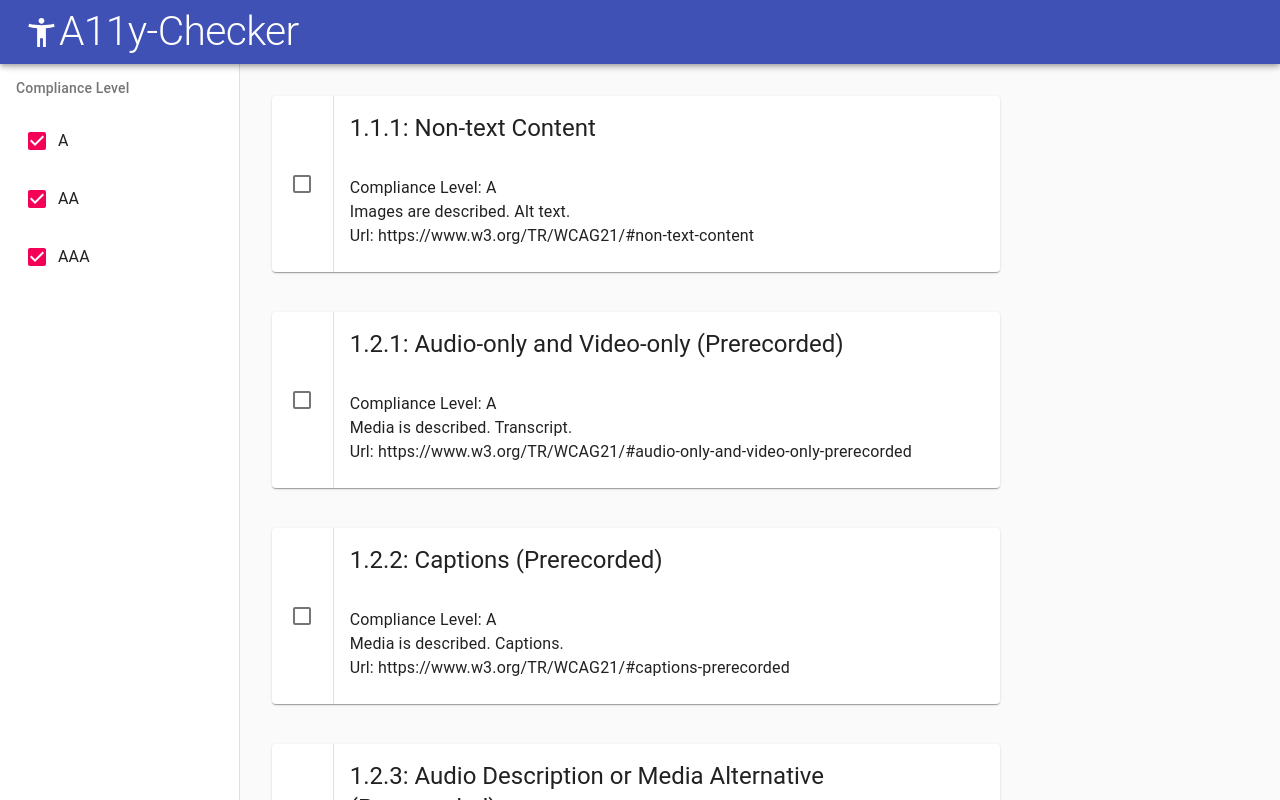
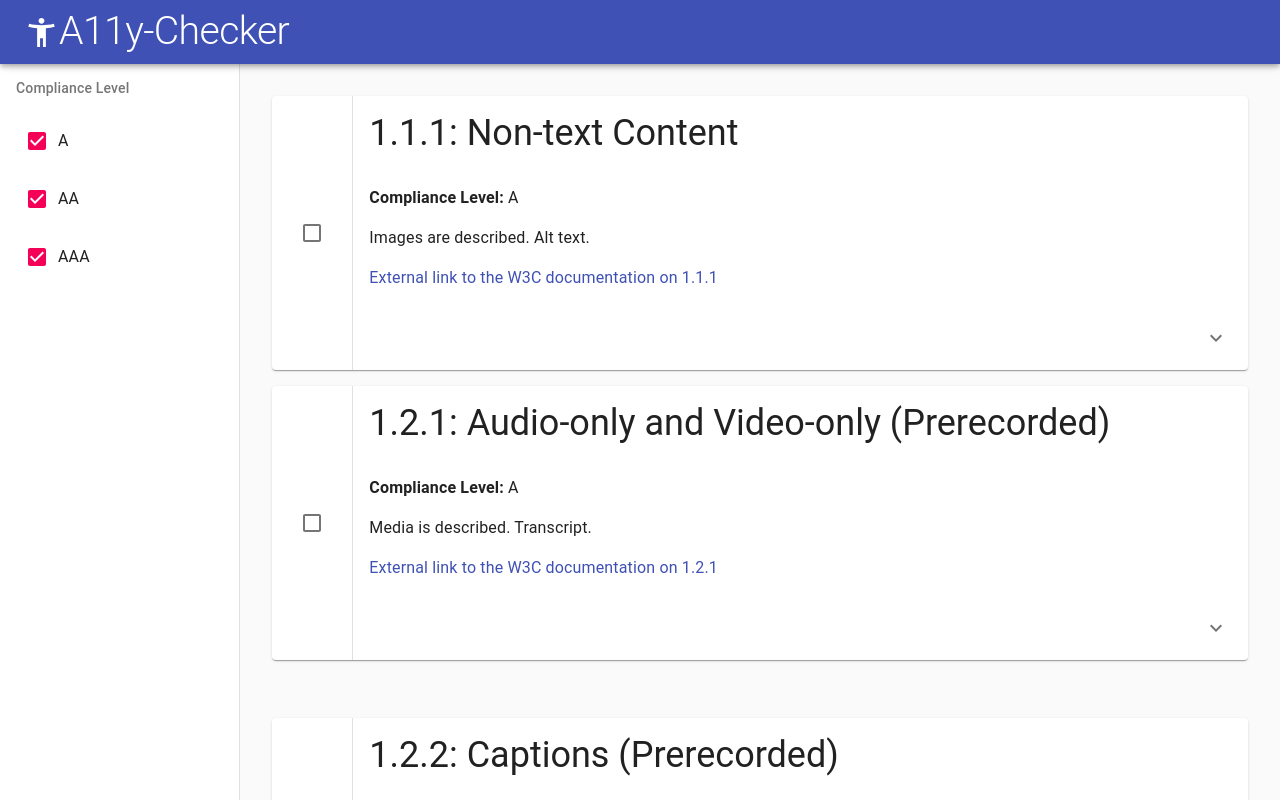
Before and after one commit to MartinSilverio/a11y-wcag-checker, a React (Create React App) app: page / in a window 1280 px wide. Shown: the top 800 px of the page. Built offline with nearby package versions, Linux system fonts and the light colour scheme.

Commit message:
Revised styling and added data to card

```diff
--- a/src/components/wcag-card/WcagCard.js
+++ b/src/components/wcag-card/WcagCard.js
@@ -1,4 +1,4 @@
-import React, { useCallback } from 'react';
+import React, { useCallback, useState, Fragment } from 'react';
 import { useDispatch } from 'react-redux';
 import WcagCheckbox from '../wcag-checkbox/WcagCheckbox';
 import {
@@ -7,25 +7,38 @@ import {
   CardHeader,
   CardContent,
   Typography,
-  Divider,
+  Link,
+  CardActions,
+  IconButton,
+  Collapse,
 } from '@material-ui/core';
+import ExpandMoreIcon from '@material-ui/icons/ExpandMore';
 
 import { toggleSuccessCriteria } from '../../redux/wcag/wcagActions';
+import useStyles from './WcagCardStyles';
 
 function WcagCard({ wcagGuideline }) {
+  const [expanded, setExpanded] = useState(false);
   const {
     ref_id,
     title,
     short_description,
+    description,
     url,
     checked,
     level,
+    special_cases,
+    notes,
   } = wcagGuideline;
   const dispatch = useDispatch();
   const handleToggleSuccessCriteria = useCallback(
     () => dispatch(toggleSuccessCriteria(ref_id)),
     [dispatch, ref_id]
   );
+  const handleToggleExpand = () => {
+    setExpanded(!expanded);
+  };
+  const classes = useStyles();
 
   return (
     <Grid item xs={12}>
@@ -37,19 +50,61 @@ function WcagCard({ wcagGuideline }) {
             xs={1}
             alignItems='center'
             justify='center'
+            className={classes.divider}
             onClick={handleToggleSuccessCriteria}
           >
             <WcagCheckbox checked={checked} />
           </Grid>
-          <Divider orientation='vertical' flexItem />
 
-          <Grid item xs={10}>
-            <CardHeader title={`${ref_id}: ${title}`} />
+          <Grid item xs={11}>
+            <CardHeader
+              disableTypography
+              title={
+                <Typography variant='h3'>
+                  {ref_id}: {title}
+                </Typography>
+              }
+            />
             <CardContent>
-              <Typography>Compliance Level: {level}</Typography>
-              <Typography>{short_description}</Typography>
-              <Typography>Url: {url}</Typography>
+              <Typography paragraph>
+                <strong>Compliance Level:</strong> {level}
+              </Typography>
+              <Typography paragraph>{short_description}</Typography>
+              <Link href={url} variant='body1'>
+                External link to the W3C documentation on {ref_id}
+              </Link>
             </CardContent>
+            <CardActions className={classes.buttonJustify}>
+              <IconButton
+                aria-label={`Show more about ${ref_id}`}
+                onClick={handleToggleExpand}
+                aria-expanded={expanded}
+              >
+                <ExpandMoreIcon />
+              </IconButton>
+            </CardActions>
+            <Collapse in={expanded} timeout='auto' unmountOnExit>
+              <CardContent>
+                <Typography>{description}</Typography>
+                <ul>
+                  {special_cases &&
+                    special_cases.map(({ title, description }) => (
+                      <li key={title}>
+                        <Typography paragraph>{description}</Typography>
+                      </li>
+                    ))}
+                </ul>
+
+                {notes && (
+                  <Fragment>
+                    <Typography variant='h4'>Notes</Typography>
+                    <Typography>{notes[0].content}</Typography>
+                  </Fragment>
+                )}
+
+                <Typography></Typography>
+              </CardContent>
+            </Collapse>
           </Grid>
         </Grid>
       </Card>
--- /dev/null
+++ b/src/components/wcag-card/WcagCardStyles.js
@@ -0,0 +1,15 @@
+import { makeStyles } from '@material-ui/core/styles';
+
+const useStyles = makeStyles((theme) => ({
+  buttonJustify: {
+    justifyContent: 'flex-end',
+  },
+  divider: {
+    borderRight: '1px solid rgba(0, 0, 0, 0.12)',
+  },
+  list: {
+    listStyleType: 'circle',
+  },
+}));
+
+export default useStyles;
--- a/src/globalTheme.js
+++ b/src/globalTheme.js
@@ -3,7 +3,16 @@ import { createMuiTheme } from '@material-ui/core';
 const globalTheme = createMuiTheme({
   typography: {
     h1: {
-      fontSize: '2.55rem',
+      fontSize: '2.45rem',
+    },
+    h2: {
+      fontSize: '2.35rem',
+    },
+    h3: {
+      fontSize: '2.25rem',
+    },
+    h4: {
+      fontSize: '2rem',
     },
   },
 });
```
